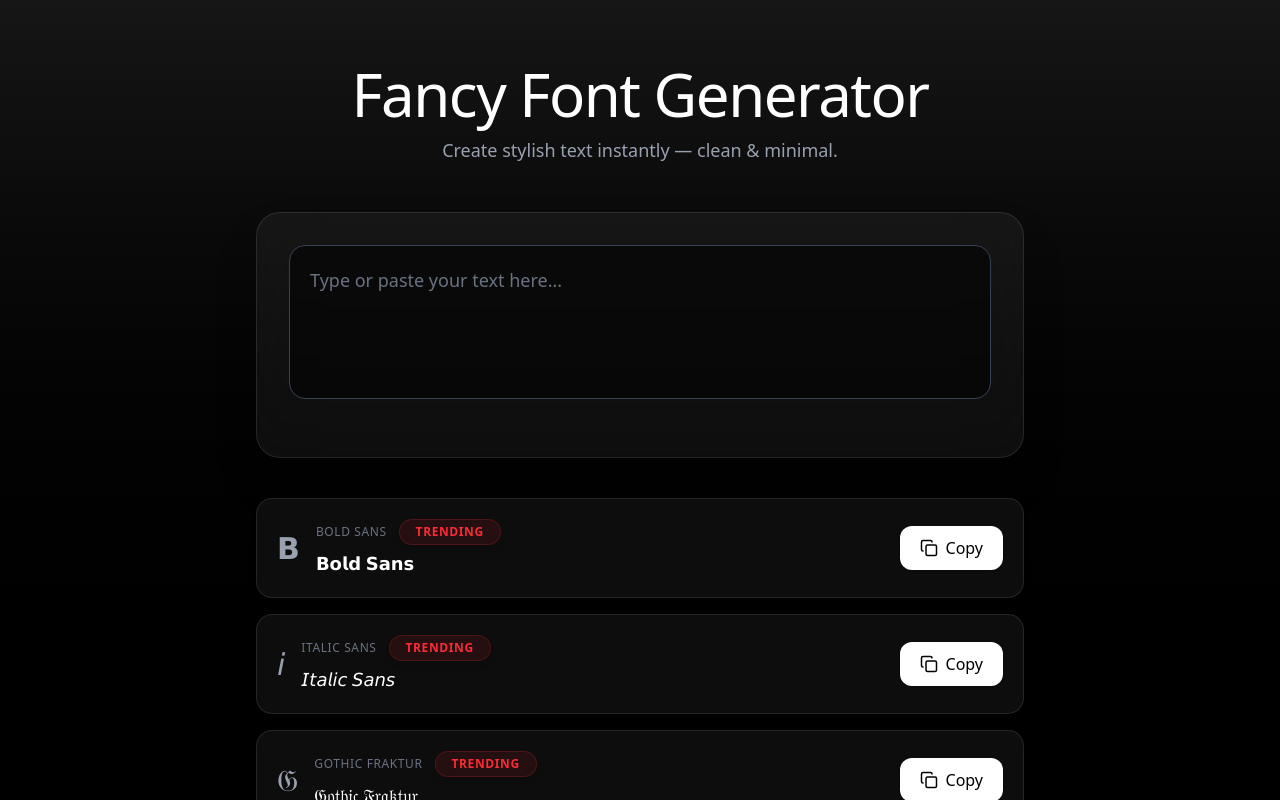
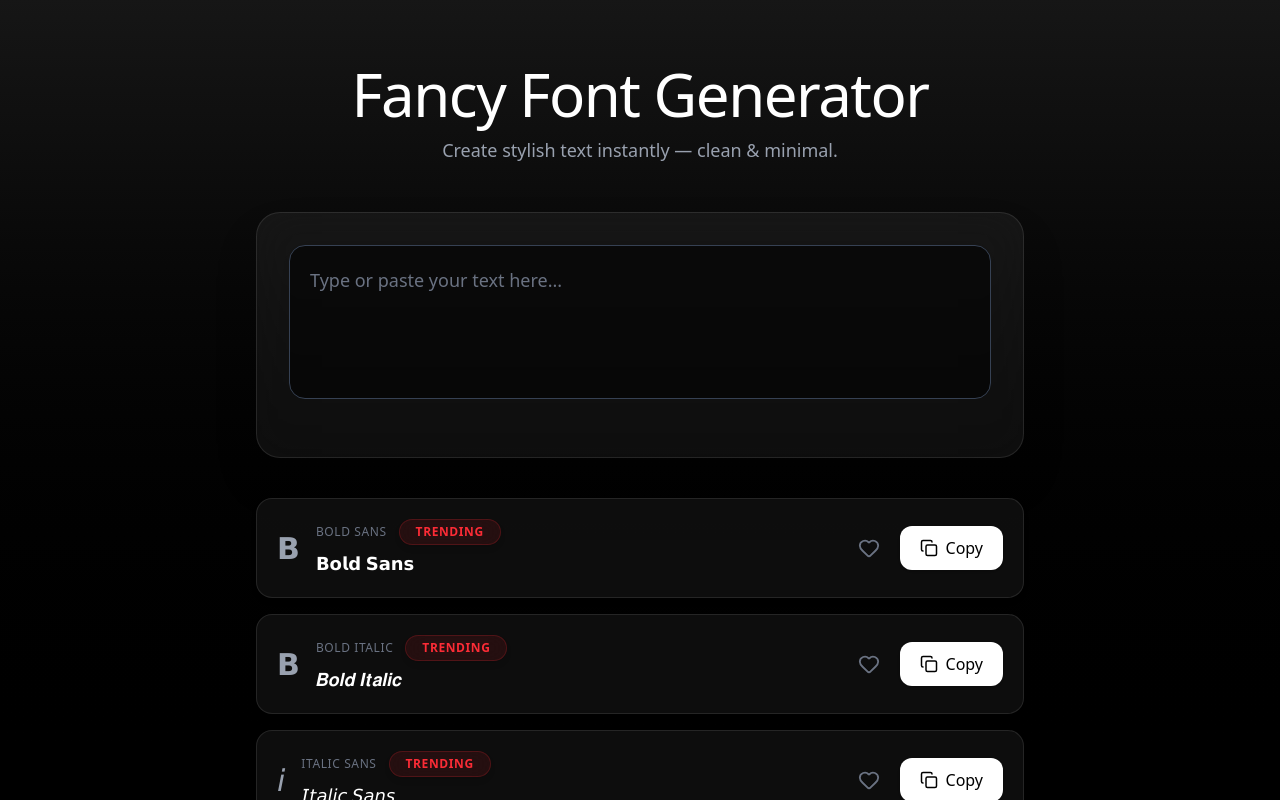
Before and after one commit to rahilp010/AIOP, a React (Vite) app: page / in a window 1280 px wide. Built offline with nearby package versions, Linux system fonts and the light colour scheme.

Commit message:
Manage sorting

```diff
--- a/src/components/FanceyFont/FanceyFontGenerarot.jsx
+++ b/src/components/FanceyFont/FanceyFontGenerarot.jsx
@@ -1,5 +1,5 @@
-import React, { useState } from 'react';
-import { Copy } from 'lucide-react';
+import React, { useState, useMemo } from 'react';
+import { Copy, Heart } from 'lucide-react';
 import fontMaps from './text';
 import { toast } from 'react-toastify';
 
@@ -7,14 +7,14 @@ const FancyFontGenerator = () => {
    const [inputText, setInputText] = useState('');
    const [includeEmojis, setIncludeEmojis] = useState(false);
    const [copiedIndex, setCopiedIndex] = useState(null);
-   const [isFav, setIsFav] = useState(false);
+   const [favorites, setFavorites] = useState([]);
 
    const transformations = [
       { name: 'Bold Sans', icon: '𝗕', mapKey: 'sans_bold' },
+      { name: 'Bold Italic', icon: '𝗕', mapKey: 'bold_italic' },
       { name: 'Italic Sans', icon: '𝘪', mapKey: 'sans_italic' },
       { name: 'Gothic Fraktur', icon: '𝔊', mapKey: 'fraktur' },
       { name: 'Bubble Circled', icon: 'ⓑ', mapKey: 'circled' },
-      { name: 'Bold Italic', icon: '𝗕', mapKey: 'bold_italic' },
       { name: 'Small Caps', icon: 'ꜱ', mapKey: 'smallcaps' },
       { name: 'Cursive Script', icon: '𝓒', mapKey: 'bold_script' },
       { name: 'Double Struck', icon: '𝕯', mapKey: 'double_struck' },
@@ -48,6 +48,12 @@ const FancyFontGenerator = () => {
       setTimeout(() => setCopiedIndex(null), 2000);
    };
 
+   const handleFavorite = (name) => {
+      setFavorites((prev) =>
+         prev.includes(name) ? prev.filter((f) => f !== name) : [...prev, name]
+      );
+   };
+
    const applyEmojis = (text) => (includeEmojis ? `${text} ✨🌈🔥` : text);
 
    const getTransform = (item, text) => {
@@ -61,12 +67,20 @@ const FancyFontGenerator = () => {
       return text;
    };
 
+   // Sort so favorites come first
+   const sortedTransformations = useMemo(() => {
+      return [...transformations].sort((a, b) => {
+         const aFav = favorites.includes(a.name);
+         const bFav = favorites.includes(b.name);
+         if (aFav === bFav) return 0;
+         return aFav ? -1 : 1;
+      });
+   }, [favorites]);
+
    return (
       <div className="max-h-screen flex flex-col items-center py-16 px-4 bg-black text-white relative overflow-auto">
-         {/* Background subtle gradient */}
          <div className="absolute inset-0 bg-gradient-to-b from-neutral-900 to-black opacity-95"></div>
 
-         {/* Header */}
          <div className="relative z-10 text-center mb-12">
             <h1 className="text-5xl md:text-6xl font-medium text-white mb-3 tracking-tight">
                Fancy Font Generator
@@ -76,7 +90,6 @@ const FancyFontGenerator = () => {
             </p>
          </div>
 
-         {/* Input Card */}
          <div className="relative z-10 w-full max-w-3xl bg-white/5 border border-white/10 rounded-3xl p-8 mb-10 shadow-2xl backdrop-blur-xl">
             <textarea
                value={inputText}
@@ -96,9 +109,9 @@ const FancyFontGenerator = () => {
             </div>
          </div>
 
-         {/* Output Styles */}
          <div className="relative z-10 w-full max-w-3xl grid grid-cols-1 gap-4">
-            {transformations.map(({ name, icon, mapKey, transform }, index) => {
+            {sortedTransformations.map(
+               ({ name, icon, mapKey, transform }, index) => {
                   const styledText = applyEmojis(
                      getTransform(
                         { name, icon, mapKey, transform },
@@ -106,13 +119,13 @@ const FancyFontGenerator = () => {
                      )
                   );
                   const isCopied = copiedIndex === index;
+                  const isFav = favorites.includes(name);
 
                   return (
                      <div
                         key={name}
                         className="group relative bg-white/5 border border-white/10 rounded-2xl p-5 hover:bg-white/10 hover:border-white/20 transition-all duration-300 shadow-md hover:shadow-lg overflow-hidden">
-
-                     <div className="flex justify-between items-center gap-4">
+                        <div className="flex justify-between items-center gap-5">
                            <div className="flex items-center gap-4 flex-1 min-w-0">
                               <div className="text-3xl text-gray-400 shrink-0">
                                  {icon}
@@ -132,6 +145,16 @@ const FancyFontGenerator = () => {
                               </div>
                            </div>
 
+                           <Heart
+                              size={22}
+                              className={`cursor-pointer transition-all duration-200 hover:scale-125 ${
+                                 isFav
+                                    ? 'text-red-500'
+                                    : 'text-gray-500 hover:text-red-500'
+                              }`}
+                              onClick={() => handleFavorite(name)}
+                           />
+
                            <button
                               onClick={() => handleCopy(styledText, index)}
                               className={`shrink-0 px-5 py-2.5 rounded-xl flex items-center gap-2 font-medium transition-all duration-200 shadow ${
@@ -145,7 +168,8 @@ const FancyFontGenerator = () => {
                         </div>
                      </div>
                   );
-            })}
+               }
+            )}
          </div>
       </div>
    );
```
Lines whose indentation alone changed are shown as unchanged.
